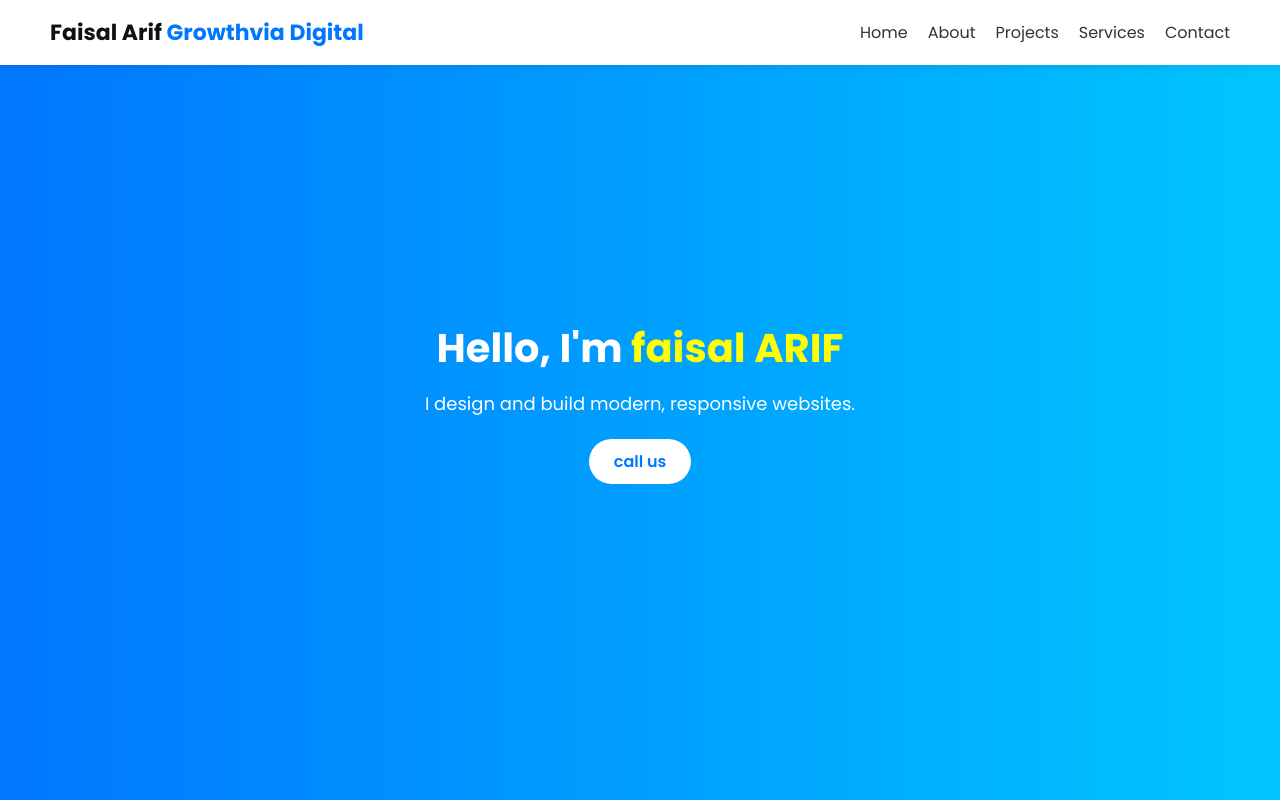
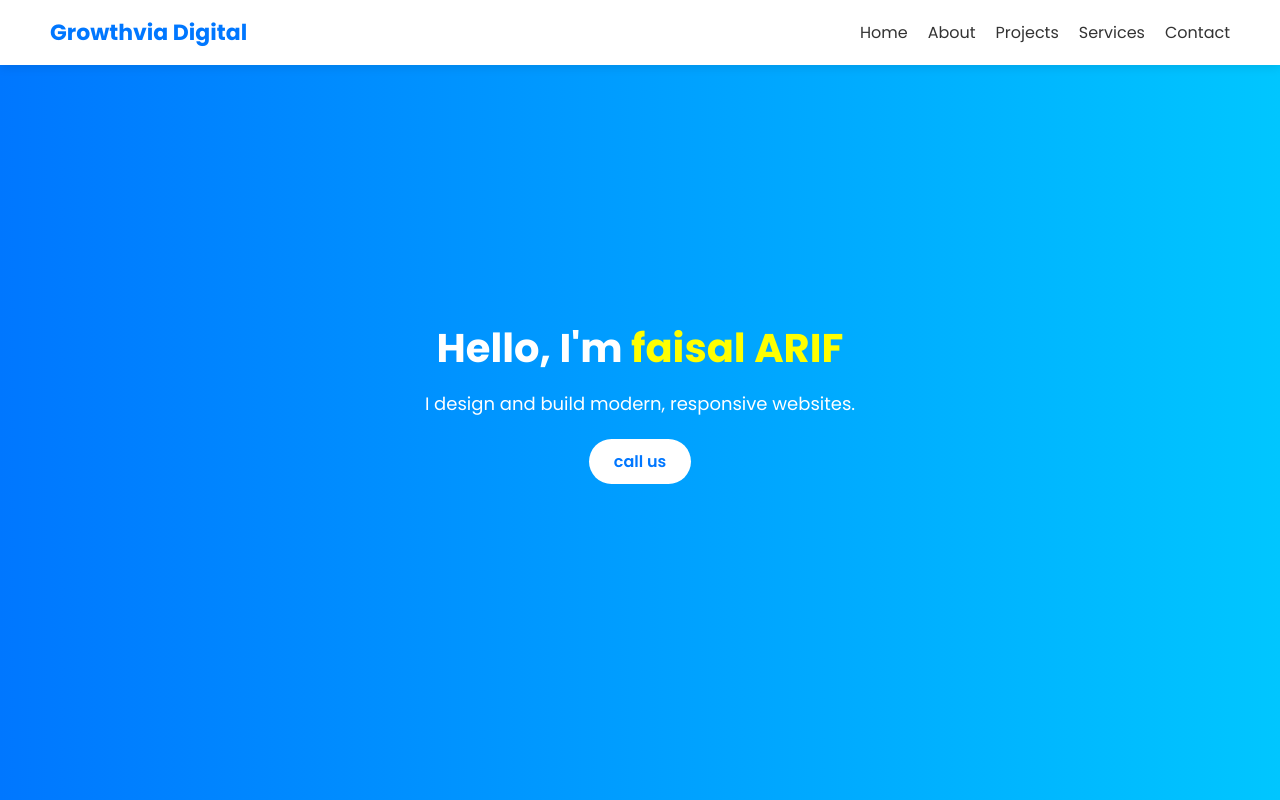
Before and after one commit to faizkhan899088-dot/Growthviadigital., a plain HTML site: page index.html in a window 1280 px wide. Shown: the top 800 px of the page. Drawn offline with Linux system fonts and the light colour scheme.

Commit message:
Update index.html

```diff
--- a/index.html
+++ b/index.html
@@ -65,7 +65,7 @@
   <!-- Navbar -->
   <header>
     <nav class="navbar">
-      <div class="logo">Faisal Arif <span>Growthvia Digital </span></div>
+      <div class="logo"><span>Growthvia Digital </span></div>
       <ul class="nav-links">
         <li><a href="home">Home</a></li>
         <li><a href="about">About</a></li>
```
